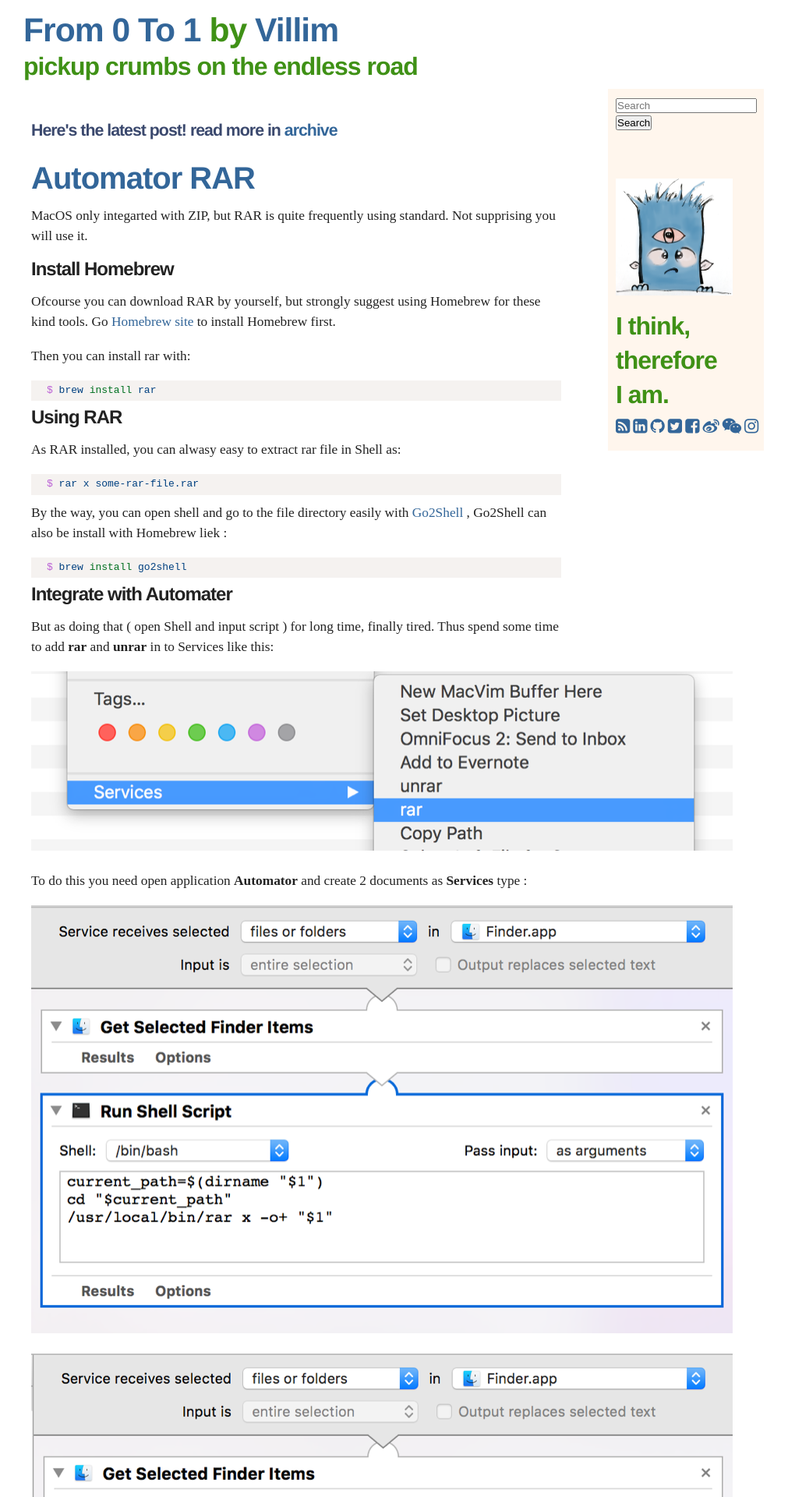
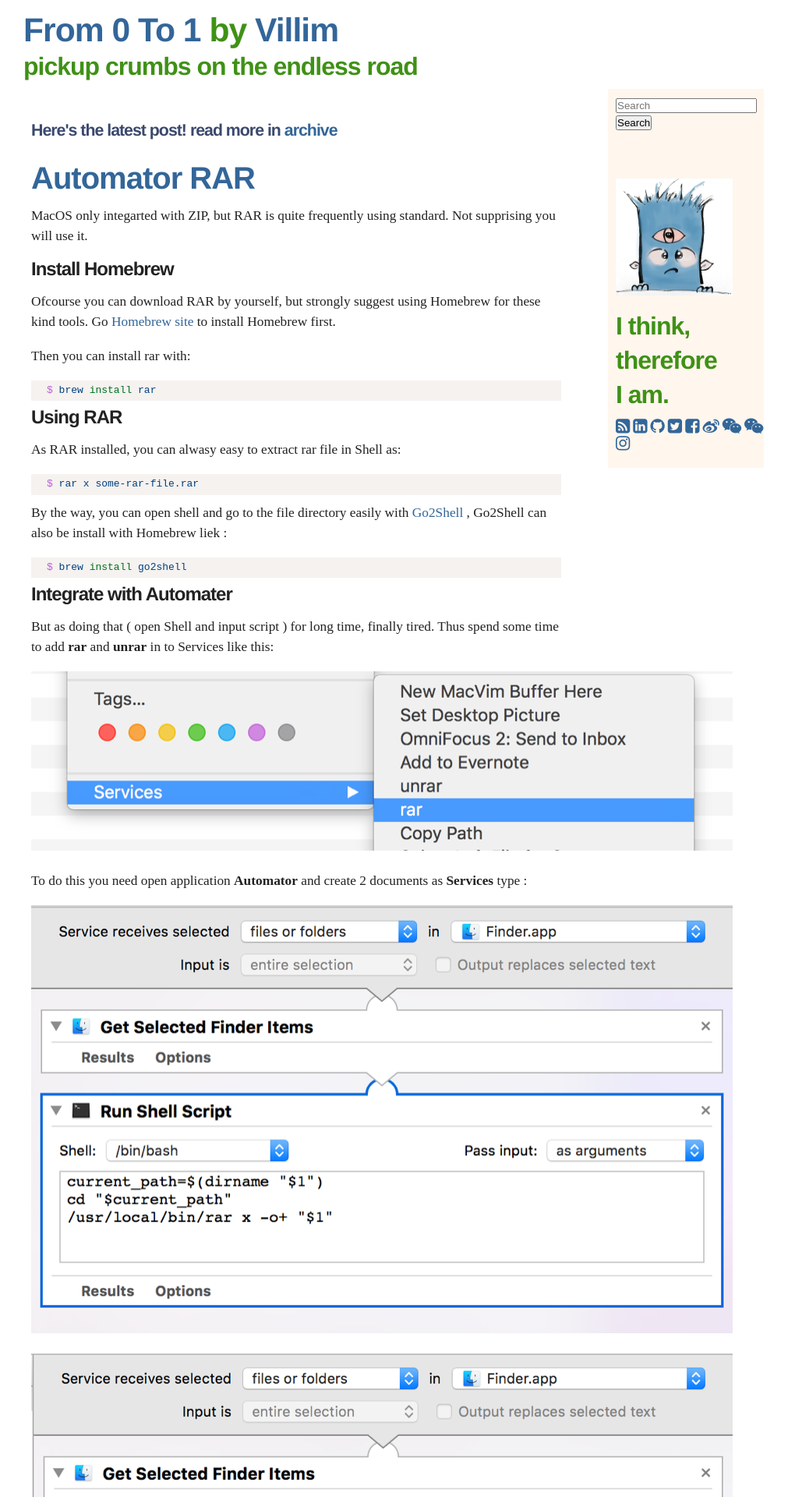
Before and after one commit to villim/villim.github.io, a Jekyll site: the page built from index.html, in a window 1280 px wide. Shown: the top 1920 px of the page at 78% size, without its empty margins (135-1146 px from the left). Built offline with Jekyll 4.4.1, drawn with Linux system fonts in a browser that asks for light colours; nearby versions of some CDN libraries.

Commit message:
Add wechat link

```diff
--- a/_includes/social.html
+++ b/_includes/social.html
@@ -5,6 +5,7 @@
 	<a href="https://twitter.com/villim" target="_blank"> <i class="fa fa-twitter-square fa-lg"></i> </a>
 	<a href="https://www.facebook.com/villimw" target="_blank"> <i class="fa fa-facebook-square fa-lg"></i> </a>
 	<a href="http://weibo.com/villimw" target="_blank"> <i class="fa fa-weibo fa-lg"></i> </a>
-	<a href="./wechat.html" target="_blank"> <i class="fa fa-weixin  fa-lg"></i> </a>
+	<a href="/wechat.html" target="_blank"> <i class="fa fa-weixin  fa-lg"></i> </a>
+	<a href="/img/wechat.villim.jpg" target="_blank"> <i class="fa fa-weixin  fa-lg"></i> </a>
 	<a href="http://instagram.com/villim" target="_blank"> <i class="fa fa-instagram fa-lg"></i> </a>
 </div>
```
